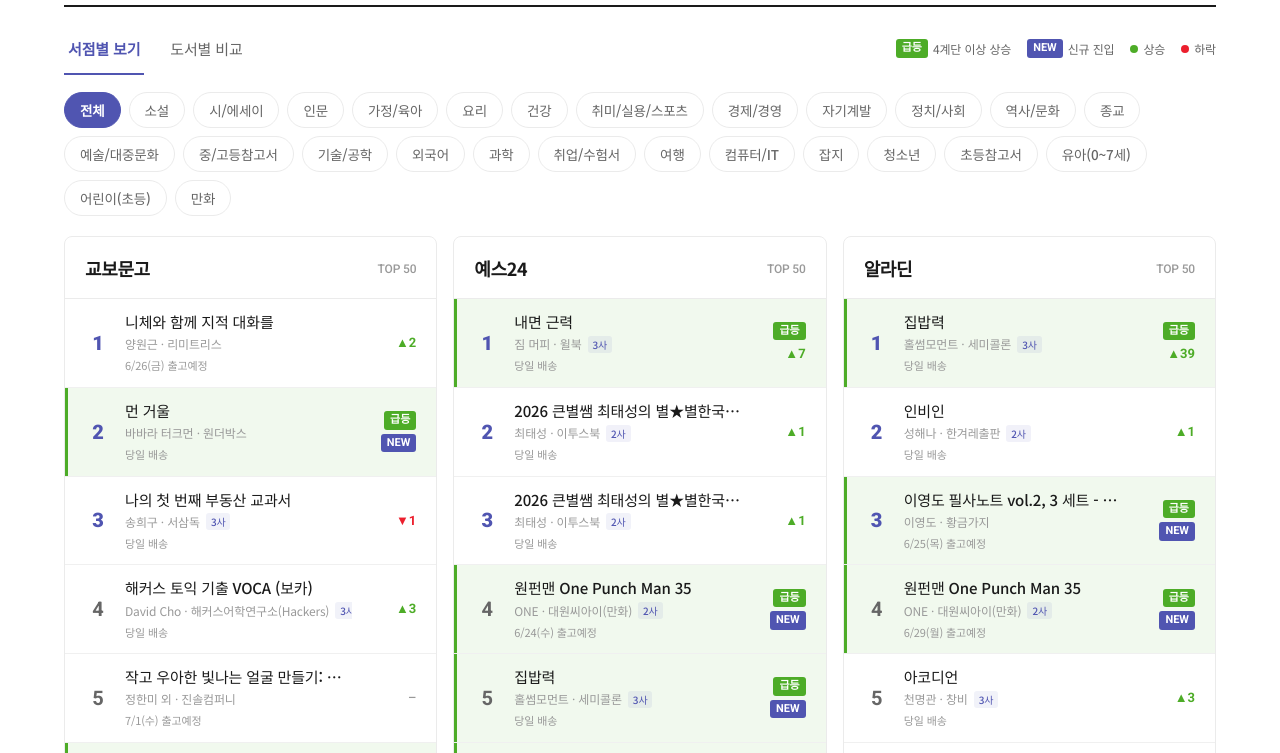
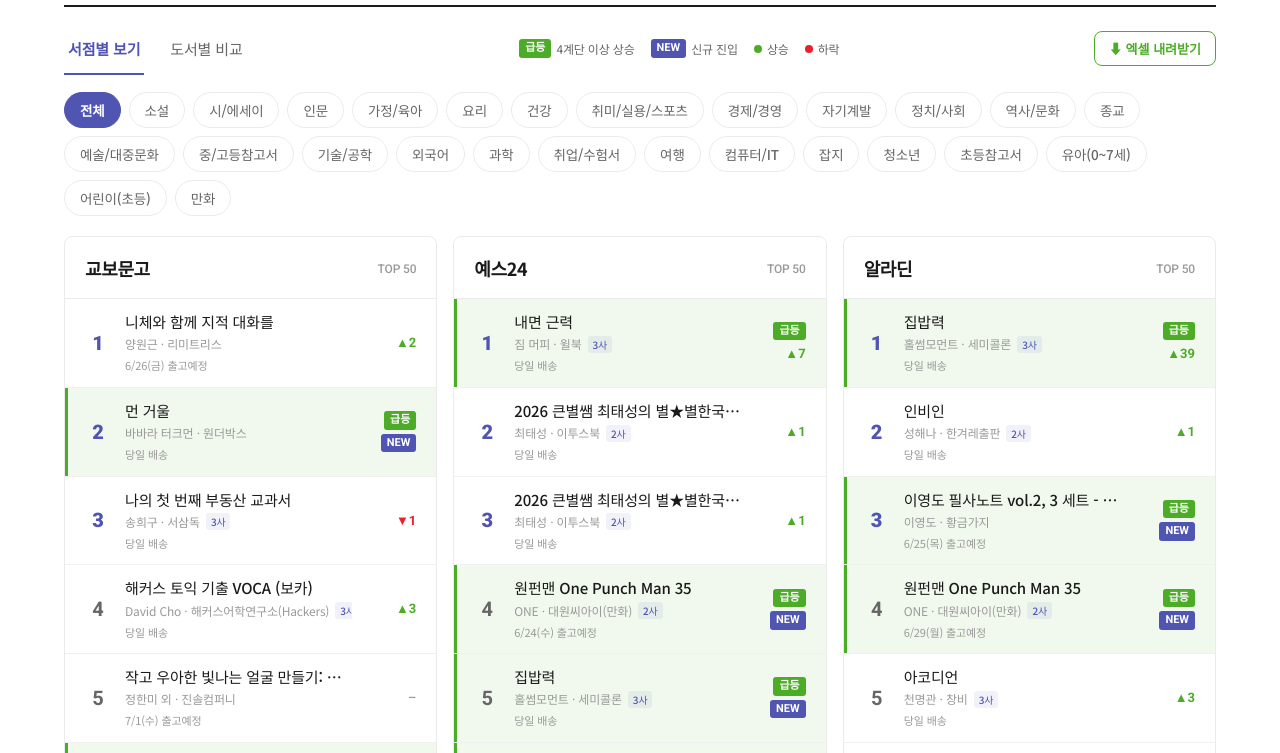
Before and after one commit to gkswornr1234-gif/bookbest, a plain HTML site: page index.html in a window 1280 px wide. Shown: the part 146-899 px from the top of the page. Drawn offline with Linux system fonts and the light colour scheme.

Commit message:
Add files via upload

```diff
--- a/index.html
+++ b/index.html
@@ -56,6 +56,10 @@
   .tabs button.active::after{content:"";position:absolute;left:0;right:0;bottom:-7px;height:2px;background:var(--blue)}
   .legend{display:flex;gap:16px;flex-wrap:wrap;font-size:12px;color:var(--ink-2);align-items:center}
   .legend span{display:inline-flex;align-items:center;gap:5px;white-space:nowrap}
+  .excel-btn{border:1px solid var(--green);color:var(--green);background:#fff;font-family:inherit;font-size:13px;font-weight:700;
+    padding:7px 14px;border-radius:8px;cursor:pointer;white-space:nowrap;transition:background .15s,color .15s;display:inline-flex;align-items:center;gap:6px}
+  .excel-btn:hover{background:var(--green);color:#fff}
+  .excel-btn:disabled{opacity:.4;cursor:default}
   .dot{width:8px;height:8px;border-radius:50%;display:inline-block}
   .chip{font-family:'Roboto',sans-serif;font-weight:700;font-size:11px;padding:1px 6px;border-radius:3px;letter-spacing:0;line-height:1.5}
   .chip.surge{background:var(--green);color:#fff}
@@ -170,6 +174,7 @@
     h1{font-size:26px;line-height:36px}
   }
 </style>
+<script src="https://cdnjs.cloudflare.com/ajax/libs/xlsx/0.18.5/xlsx.full.min.js"></script>
 </head>
 <body>
 <div class="wrap">
@@ -197,6 +202,7 @@
       <span><span class="dot" style="background:var(--green)"></span> 상승</span>
       <span><span class="dot" style="background:var(--red)"></span> 하락</span>
     </div>
+    <button id="excel-btn" class="excel-btn" onclick="exportExcel()" title="현재 분야를 엑셀로 내려받기">⬇ 엑셀 내려받기</button>
   </div>
 
   <div id="cat-bar" class="cat-bar"></div>
@@ -556,6 +562,64 @@ function chartSVG(dates, idxs, series){
   return `<svg viewBox="0 0 ${W} ${H}" xmlns="http://www.w3.org/2000/svg">${g}${xl}${lines}</svg>`;
 }
 
+/* ----- 엑셀 내려받기 (현재 분야, 3사 나란히) ----- */
+function moveText(m){
+  if(!m) return "";
+  if(m.type==="new") return "NEW";
+  if(m.type==="same") return "–";
+  return (m.type==="up"?"▲":"▼") + Math.abs(m.diff);
+}
+
+function exportExcel(){
+  if(typeof XLSX==="undefined"){ alert("엑셀 모듈을 불러오는 중입니다. 잠시 후 다시 시도해 주세요."); return; }
+  const cat = CATEGORIES.find(c=>c.id===currentCat);
+  const catLabel = cat ? cat.label : String(currentCat);
+  const lim = viewLimit();
+  const cur = (DATASET[currentCat] && DATASET[currentCat].books) ? DATASET[currentCat].books : [];
+  if(!cur.length){ alert("이 분야는 내려받을 데이터가 없습니다."); return; }
+  // 서점별 정렬 목록 (화면과 동일)
+  const per = STORES.map(s => cur.filter(b=>b[s.key]).sort((a,b)=>a[s.key].t-b[s.key].t).slice(0,lim));
+  const maxLen = Math.max(0, ...per.map(a=>a.length));
+  const SUB = ["순위","도서명","저자","출판사","배송","전일대비"];
+  const BLK = 6, GAP = 1;
+  const aoa = [];
+  // 0행: 서점명 (병합), 1행: 소제목
+  const r0=[], r1=[];
+  STORES.forEach((s,i)=>{
+    r0.push(s.name,"","","","","");
+    SUB.forEach(h=>r1.push(h));
+    if(i<STORES.length-1){ r0.push(""); r1.push(""); }
+  });
+  aoa.push(r0, r1);
+  // 데이터: 행 = 순위 위치 (서점마다 다른 책)
+  for(let r=0;r<maxLen;r++){
+    const row=[];
+    per.forEach((list,i)=>{
+      const b=list[r];
+      if(b){ const rk=b[STORES[i].key];
+        row.push(rk.t, b.title||"", b.author||"", b.pub||"", rk.ship||"", moveText(movement(rk)));
+      } else row.push("","","","","","");
+      if(i<STORES.length-1) row.push("");
+    });
+    aoa.push(row);
+  }
+  const ws = XLSX.utils.aoa_to_sheet(aoa);
+  // 서점명 셀 병합
+  ws["!merges"]=[]; let c=0;
+  STORES.forEach(()=>{ ws["!merges"].push({s:{r:0,c},e:{r:0,c:c+BLK-1}}); c+=BLK+GAP; });
+  // 열 너비
+  const cols=[]; STORES.forEach((s,i)=>{
+    cols.push({wch:5},{wch:34},{wch:15},{wch:15},{wch:16},{wch:9});
+    if(i<STORES.length-1) cols.push({wch:2});
+  });
+  ws["!cols"]=cols;
+  const wb = XLSX.utils.book_new();
+  const sheetName = catLabel.replace(/[\\\/\?\*\[\]:]/g,"").slice(0,31) || "베스트셀러";
+  XLSX.utils.book_append_sheet(wb, ws, sheetName);
+  const dstr = (DATA_TODAY||"").replaceAll("-","");
+  XLSX.writeFile(wb, `베스트셀러_${catLabel}_${dstr||"export"}.xlsx`);
+}
+
 function setView(v){
   currentView = v;
   document.getElementById("btn-store").classList.toggle("active", v==="store");
@@ -564,6 +628,7 @@ function setView(v){
 }
 
 let currentView = "store";
+let DATA_TODAY = "";
 
 function renderCategoryBar(){
   const bar = document.getElementById("cat-bar");
@@ -581,6 +646,8 @@ function renderCategoryBar(){
 
 function render(){
   books = (DATASET[currentCat] && DATASET[currentCat].books) ? DATASET[currentCat].books : [];
+  const xbtn = document.getElementById("excel-btn");
+  if(xbtn) xbtn.style.display = (currentView==="store" && books.length) ? "inline-flex" : "none";
   const storeEl = document.getElementById("store");
   const mergedEl = document.getElementById("merged");
 
@@ -612,6 +679,7 @@ async function init(){
         currentCat = CATEGORIES[0] ? CATEGORIES[0].id : "all";
         if(typeof data.surge_gap === "number") SURGE_GAP = data.surge_gap;
         document.getElementById("today-el").textContent = fmtDate(data.today);
+        DATA_TODAY = data.today || "";
         document.getElementById("vs-el").textContent =
           data.prev ? `전날(${fmtDate(data.prev)}) 대비 순위 변동` : "전날 데이터 없음 (첫 수집일)";
         const tag = document.getElementById("sample-tag"); if(tag) tag.remove();
```
